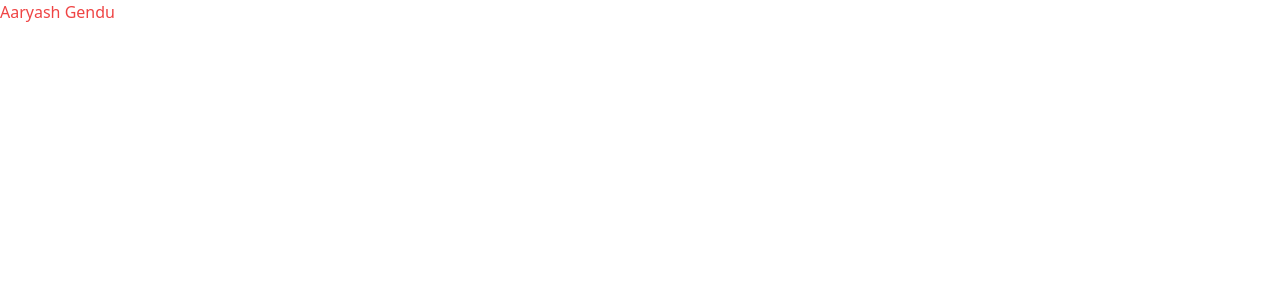
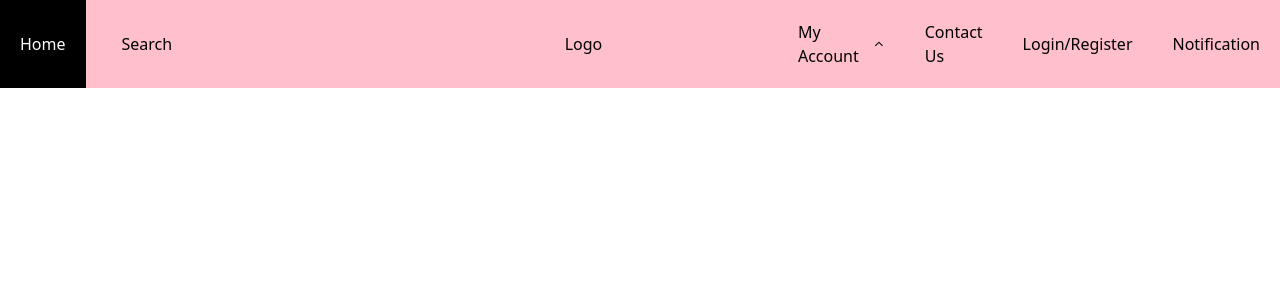
Before and after one commit to YashGupta4115/Event-Management-System, a React (Create React App) app: page / in a window 1280 px wide. Shown: the top 300 px of the page. Built offline with nearby package versions, Linux system fonts and the light colour scheme.

Commit message:
navbar built

```diff
--- /dev/null
+++ b/src/Assests/data.js
@@ -0,0 +1,5 @@
+export const admindropDownData = [
+    { label: 'Option 1', value: 'option1' },
+    { label: 'Option 2', value: 'option2' },
+    { label: 'Option 3', value: 'option3' },
+]
--- /dev/null
+++ b/src/Components/DropdownMenu/DropDownMenu.css
@@ -0,0 +1,14 @@
+.dropdown-menu-container{
+    display: flex;
+    flex-direction: column;
+    background-color: white;
+}
+
+.dropDownMenu-indi-ele{
+    padding: 20px;
+}
+.dropDownMenu-indi-ele:hover{
+    background-color: black;
+    color : white;
+    cursor : pointer;
+}
--- /dev/null
+++ b/src/Components/DropdownMenu/DropdownMenu.jsx
@@ -0,0 +1,18 @@
+import React from "react";
+import "./DropDownMenu.css";
+
+const DropdownMenu = ({ data }) => {
+  return (
+    <div className="dropdown-menu-container">
+      {data.map((item, index) => {
+        return (
+          <div key={index} className="dropDownMenu-indi-ele">
+            <span>{item.label}</span>
+          </div>
+        );
+      })}
+    </div>
+  );
+};
+
+export default DropdownMenu;
--- /dev/null
+++ b/src/Components/Navbar/Navbar.css
@@ -0,0 +1,57 @@
+.navbar-container{
+    display: flex;
+    flex-direction: row;
+    justify-content: space-between;
+    background-color: pink;
+    position: fixed;
+    width : 100%;
+}
+
+.left-navbar{
+    flex: 1;
+    display: flex;
+    justify-content: flex-start;
+    flex-direction: row;
+}
+.navbar-home-ele{
+    margin-right : 1rem;
+}
+
+.mid-navbar{
+    flex: 1;
+    display: flex;
+    justify-content: center;
+}
+
+.right-navbar{
+    flex: 1;
+    display: flex;
+    flex-direction: row;
+    justify-content: space-between;
+}
+
+.navbar-indi-element{
+    cursor : pointer;
+    padding : 20px;
+    display: flex;
+    flex-direction: row;
+    align-items: center;
+    justify-content: center;
+}
+.navbar-indi-element:hover{
+    background-color: black;
+    color : white;
+}
+
+.navbar-search-open-ele{
+    display: flex;
+    align-items: center;
+    justify-items: center;
+    flex-direction: row;
+}
+
+.dropdown-menu-navbar{
+    position: absolute;
+    right : 450px;
+    top : 65px;
+}
--- /dev/null
+++ b/src/Components/Navbar/Navbar.jsx
@@ -0,0 +1,82 @@
+import React, { useState } from "react";
+import "./Navbar.css";
+import DropdownMenu from "../DropdownMenu/DropdownMenu";
+import { admindropDownData } from "../../Assests/data";
+import { IoIosArrowDown } from "react-icons/io";
+import { IoIosArrowUp } from "react-icons/io";
+const Navbar = () => {
+  const [isSearchOpen, setIsSearchOpen] = useState(false);
+  const [isMyAccountOpen, setIsMyAccountOpen] = useState(false);
+
+  const toggleSearch = () => {
+    setIsSearchOpen(!isSearchOpen);
+  };
+
+  const toggleAccountOpen = () => {
+    setIsMyAccountOpen(!isMyAccountOpen);
+  };
+
+  return (
+    <>
+      <div className="navbar-container">
+        <div className="left-navbar">
+          <div className="navbar-home-ele navbar-indi-element">Home</div>
+          {!isSearchOpen ? (
+            <div
+              className="navbar-search-close-ele navbar-indi-element"
+              onClick={toggleSearch}
+            >
+              Search
+            </div>
+          ) : (
+            <div className="navbar-search-open-ele navbar-indi-element">
+              <input type="text" />
+              <div
+                style={{
+                  marginLeft: "10px",
+                }}
+                onClick={toggleSearch}
+              >
+                icon
+              </div>
+            </div>
+          )}
+        </div>
+        <div className="mid-navbar">
+          <div className="navbar-logo-ele navbar-indi-element">Logo</div>
+        </div>
+        <div className="right-navbar">
+          <div
+            className="navbar-myact-ele navbar-indi-element"
+            onClick={toggleAccountOpen}
+          >
+            My Account{" "}
+            {isMyAccountOpen ? (
+              <IoIosArrowDown style={{ marginLeft: "10px" }} />
+            ) : (
+              <IoIosArrowUp style={{ marginLeft: "10px" }} />
+            )}
+          </div>
+          <div className="navbar-contact-ele navbar-indi-element">
+            Contact Us
+          </div>
+          <div className="navbar-login-ele navbar-indi-element">
+            Login/Register
+          </div>
+          <div className="navbar-notify-ele navbar-indi-element">
+            Notification
+          </div>
+        </div>
+      </div>
+      {isMyAccountOpen ? (
+        <div className="dropdown-menu-navbar">
+          <DropdownMenu data={admindropDownData} />
+        </div>
+      ) : (
+        ""
+      )}
+    </>
+  );
+};
+
+export default Navbar;
--- a/src/Components/signIn/SignIn.jsx
+++ b/src/Components/signIn/SignIn.jsx
@@ -3,7 +3,7 @@ import React from "react";
 const SignIn = () => {
   return (
     <div>
-    <p className="text-red-500">Aaryash Gendu</p>
+      <p className="text-red-500">Aaryash Gendu</p>
     </div>
   );
 };
--- /dev/null
+++ b/src/Routes/AdminDashboard/AdminDashboard.jsx
@@ -0,0 +1,13 @@
+import React from "react";
+import Navbar from "../../Components/Navbar/Navbar";
+
+const AdminDashboard = () => {
+  return (
+    <div className="AdminDashboard-contianer">
+      <Navbar />
+      {/* <h1>Admin Dashboard</h1> */}
+    </div>
+  );
+};
+
+export default AdminDashboard;
--- a/src/index.js
+++ b/src/index.js
@@ -1,18 +1,13 @@
 import React from 'react';
 import ReactDOM from 'react-dom/client';
 import './index.css';
-// import App from './App';
 import reportWebVitals from './reportWebVitals';
-import SignIn from './Components/signIn/SignIn';
+import AdminDashboard from './Routes/AdminDashboard/AdminDashboard';
 
 const root = ReactDOM.createRoot(document.getElementById('root'));
 root.render(
   <React.StrictMode>
-    <SignIn/>
+    <AdminDashboard/>
   </React.StrictMode>
 );
-
-// If you want to start measuring performance in your app, pass a function
-// to log results (for example: reportWebVitals(console.log))
-// or send to an analytics endpoint. Learn more: https://bit.ly/CRA-vitals
 reportWebVitals();
```
Also changed, not shown: src/Routes/AdminDashboard/AdminDashboard.css (added).
